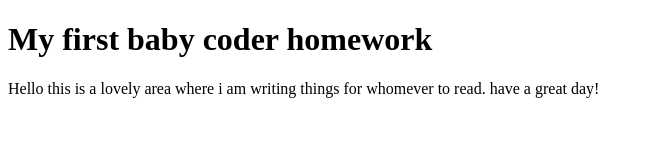
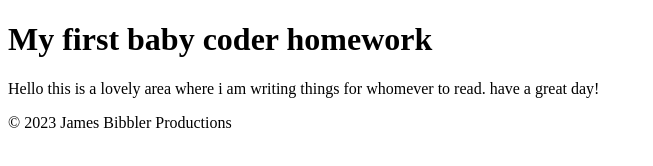
Before and after one commit to JamesBib/1st_homework, a plain HTML site: page index.html in a window 1280 px wide. Shown: the whole page, without its empty margins (0-653 px from the left). Drawn offline with Linux system fonts and the light colour scheme.

Commit message:
added stuff on another branch

```diff
--- a/index.html
+++ b/index.html
@@ -14,4 +14,7 @@
         <article>Hello this is a lovely area where i am writing things for whomever to read. have a great day!</article>
     </main>
 </body>
+<footer>
+    <p>&copy; 2023 James Bibbler Productions</p>
+</footer>
 </html>
```
